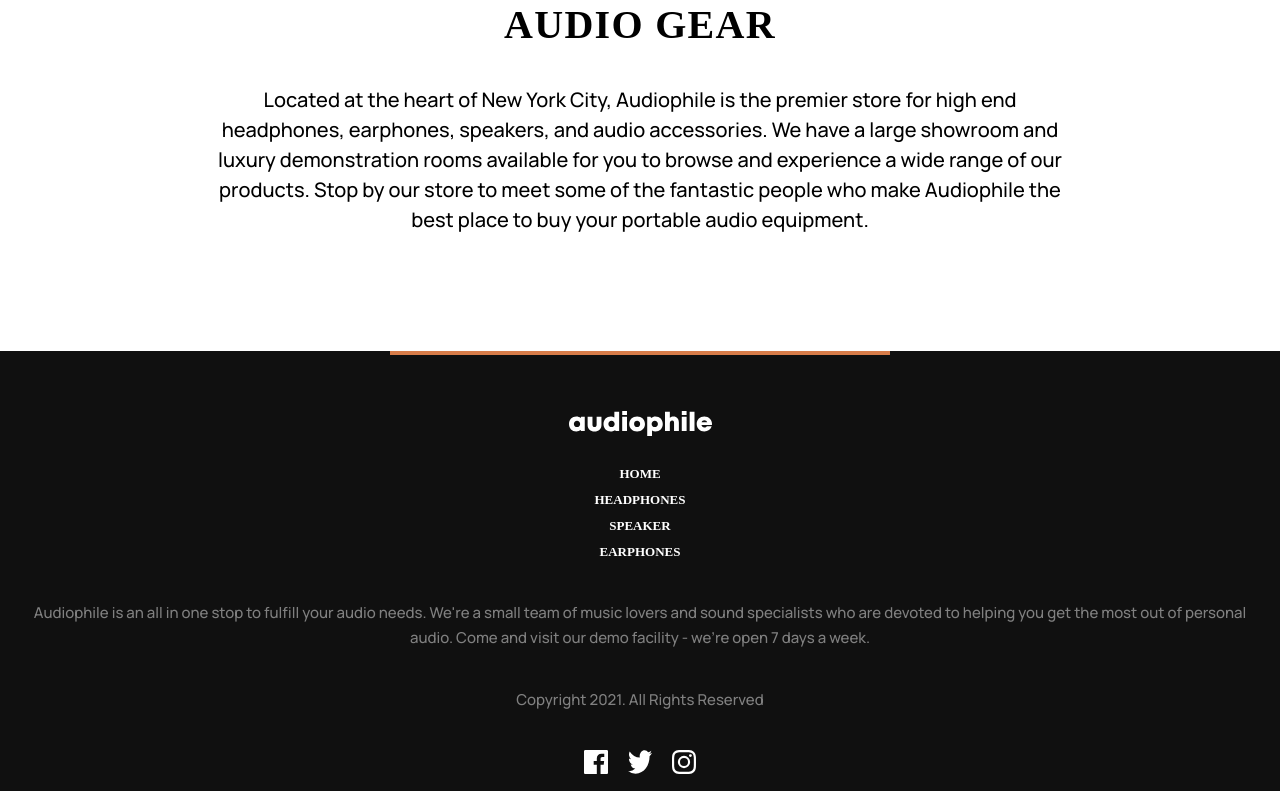
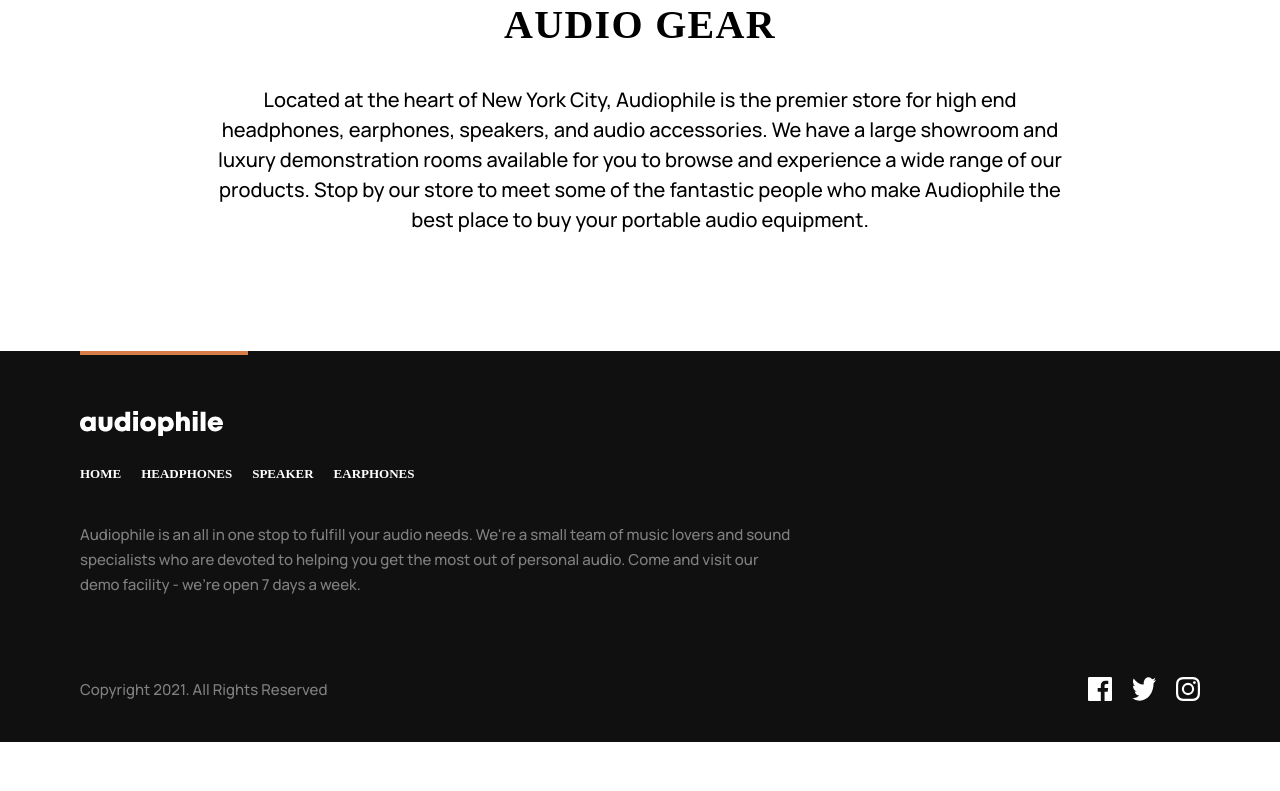
Before and after one commit to BilalHassen/audiophile-web-site, a React (Vite) app: page / in a window 1280 px wide. Shown: the part 3587-4378 px from the top of the page. After the commit the page ends 4329 px from the top, so only its background shows below. Built offline with nearby package versions, Linux system fonts and the light colour scheme; a web font is replaced by a local one.

Commit message:
finish styling for footer across all screen sizes

```diff
--- a/src/Components/Footer/Footer.scss
+++ b/src/Components/Footer/Footer.scss
@@ -5,11 +5,39 @@
   background-color: #101010;
   color: $white;
   margin-top: 10rem;
-  padding: 1.6rem;
+  padding: 1.6rem 1.6rem 4rem 1.6rem;
   gap: 4rem;
   display: flex;
   flex-direction: column;
   align-items: center;
+
+  @include tablet-small {
+    align-items: start;
+  }
+
+  @include mobile-large {
+    padding: 1.6rem 3rem 4rem 3rem;
+  }
+
+  @include tablet-small {
+    padding: 1.6rem 3.5rem 4rem 3.5rem;
+  }
+
+  @include tablet-large {
+    padding: 1.6rem 8rem 4rem 8rem;
+  }
+
+  @include desktop-small {
+    padding: 4rem 12rem 4rem 12rem;
+  }
+
+  @include desktop-medium {
+    padding: 4rem 14rem 4rem 14rem;
+  }
+
+  @include desktop-large {
+    padding: 6rem 18rem 6rem 18rem;
+  }
 
   &__divider {
     margin: 0 auto;
@@ -20,6 +48,21 @@
     bottom: 16.1px;
     height: 0.4rem;
     width: 40%;
+
+    @include tablet-small {
+      width: 15%;
+      margin-left: 0rem;
+    }
+
+    @include desktop-small {
+      bottom: 40px;
+      width: 8%;
+    }
+
+    @include desktop-large {
+      bottom: 60px;
+      width: 8%;
+    }
   }
 
   &__logo-container {
@@ -27,13 +70,36 @@
     align-items: center;
     flex-direction: column;
     gap: 3rem;
+
+    @include tablet-small {
+      align-items: start;
+    }
+
+    @include desktop-small {
+      display: flex;
+      flex-direction: row;
+      width: 100%;
+      justify-content: space-between;
+      align-items: center;
+    }
   }
+
+  //   &__logo {
+  //     @include tablet-small {
+  //       height: 3rem;
+  //     }
+  //   }
 
   &__nav {
     display: flex;
     flex-direction: column;
     gap: 1rem;
     align-items: center;
+
+    @include tablet-small {
+      flex-direction: row;
+      gap: 2rem;
+    }
   }
 
   &__nav-item {
@@ -47,6 +113,20 @@
     align-items: center;
     flex-direction: column;
     gap: 4rem;
+
+    @include tablet-small {
+      align-items: start;
+      gap: 8rem;
+    }
+
+    @include tablet-medium {
+      align-items: start;
+    }
+
+    @include desktop-small {
+      align-items: start;
+      gap: 5rem;
+    }
   }
 
   &__para {
@@ -54,12 +134,33 @@
     font-size: 1.5rem;
     text-align: center;
     color: grey;
+
+    @include tablet-small {
+      text-align: start;
+      width: 100%;
+    }
+
+    @include tablet-medium {
+      text-align: start;
+      width: 64%;
+    }
+
+    @include desktop-small {
+      width: 49.5%;
+    }
   }
 
   &__copyright {
     display: flex;
     flex-direction: column;
     gap: 4rem;
+
+    @include tablet-small {
+      flex-direction: row;
+      justify-content: space-between;
+      width: 100%;
+      align-items: center;
+    }
   }
 
   &__copyright-text {
@@ -70,6 +171,11 @@
     display: flex;
     justify-content: center;
     gap: 2rem;
+
+    @include desktop-small {
+      position: relative;
+      bottom: 55px;
+    }
   }
 
   &__icon-twitter {
```
